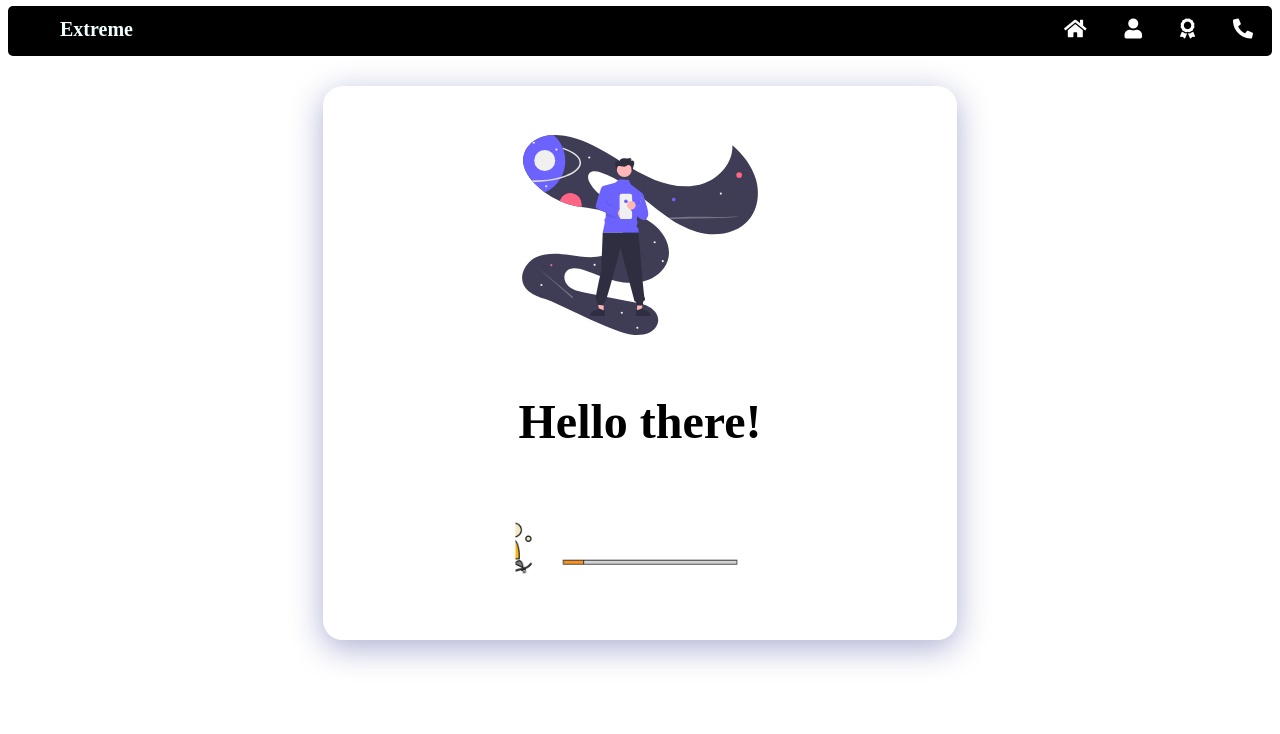
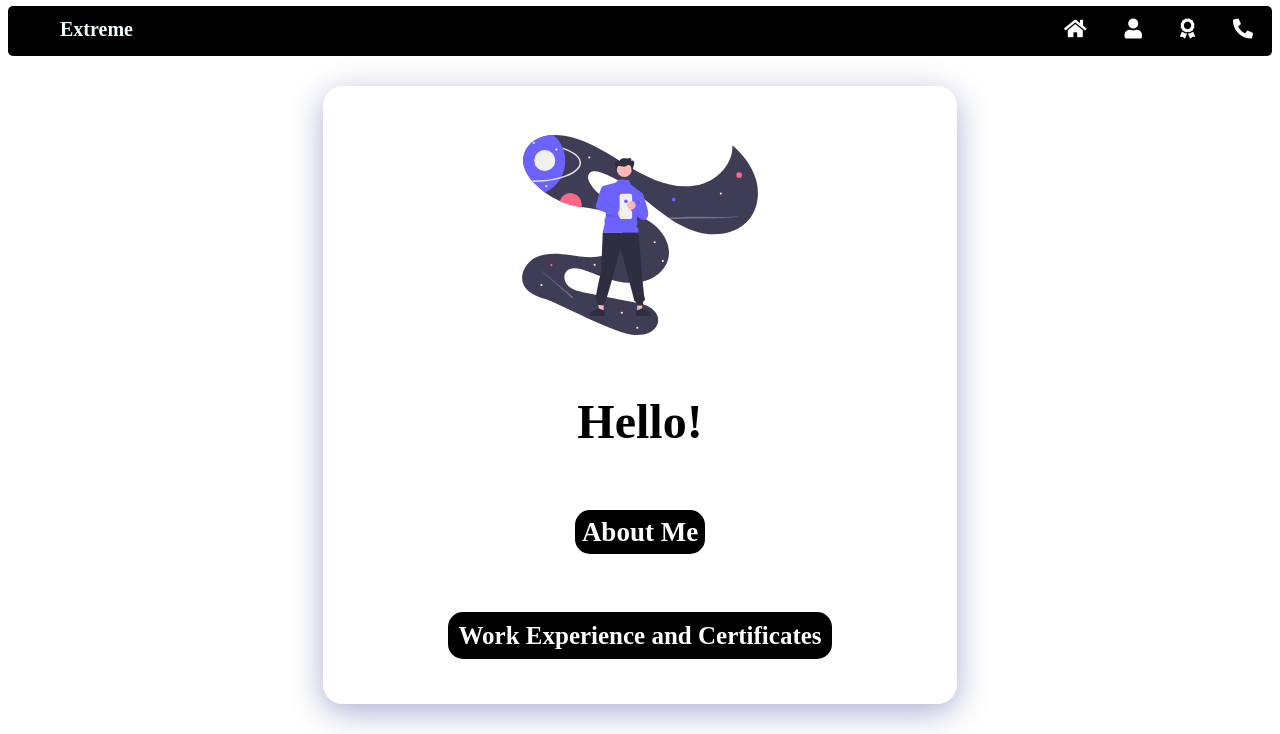
Before and after one commit to prateekshetty17/Portfolio, a plain HTML site: page index.html in a window 1280 px wide. Shown: the top 734 px of the page. Drawn offline with Linux system fonts and the light colour scheme.

Commit message:
HomeWorkPage

```diff
--- a/index.html
+++ b/index.html
@@ -40,8 +40,13 @@
     </div>
     <div class="content">
         <p><img src="undraw_Lost_online_re_upmy.svg" alt="A svg file" width="300px" height="200px"><br>
-        <p><strong>Hello there!</strong></p>
-        <p><img src="0ASNwkQ.gif" alt="Just a gif" width="250px"></p>
+        <p><strong>Hello!</strong></p>
+        <p><strong><a href="about.html"
+                    style="background-color: black; font-size: 27px; padding: 7px; border-radius: 15px;">About
+                    Me</a></strong></p>
+        <p><strong><a href="about.html"
+                    style="background-color: black; font-size: 25px; padding: 10px; border-radius: 15px;">Work
+                    Experience and Certificates</a></strong></p>
         </p>
     </div>
     <footer>
```
Also changed, not shown: work.html (+6 -0 lines), 1 other file.
